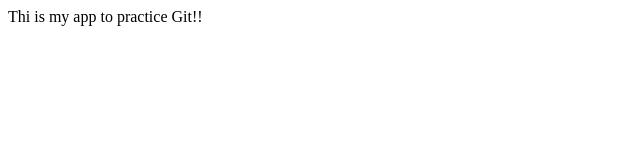
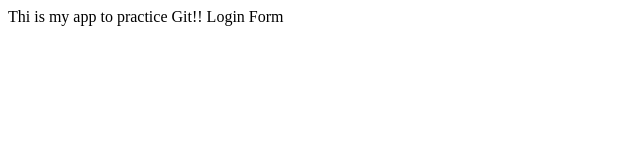
Before and after one commit to KalpanaMadala/mygitpracticesample, a plain HTML site: page index.html in a window 1280 px wide. Shown: the full height of the page, 0-640 px from the left. Drawn offline with Linux system fonts and the light colour scheme.

Commit message:
login form

```diff
--- /dev/null
+++ b/dir2/app2.js
@@ -0,0 +1 @@
+console.log(12345);
--- a/index.html
+++ b/index.html
@@ -4,5 +4,6 @@
     </head>
     <body>
         Thi is my app to practice Git!!
+        Login Form
     </body>
 </html>
```
Also changed, not shown: login.html (added, +1 -0 lines), log.txt (added).
